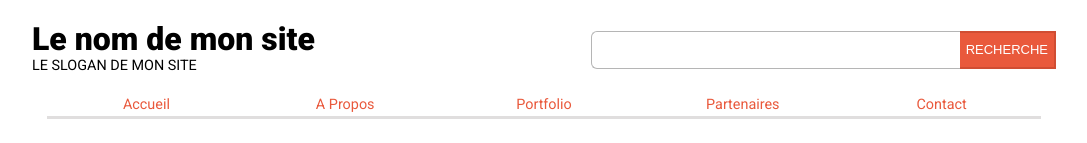
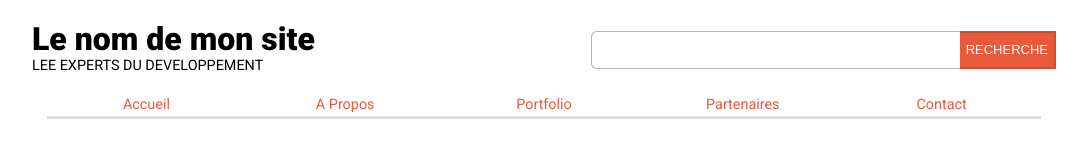
Before and after one commit to Souley23/projet-html, a plain HTML site: page index.html in a window 1280 px wide. Shown: the top 143 px of the page, without its empty margins (96-1183 px from the left). Drawn offline with Linux system fonts and the light colour scheme.

Commit message:
Modifier le nom du slogan

```diff
--- a/index.html
+++ b/index.html
@@ -15,7 +15,7 @@
     <header>
       <div class="logo-wrapper">
         <div class="logo">Le nom de mon site</div>
-        <div class="slogan">LE SLOGAN DE MON SITE</div>
+        <div class="slogan">LEE EXPERTS DU DEVELOPPEMENT</div>
       </div>
       <div class="search-bar-wrapper">
         <div class="form-wrapper">
```
